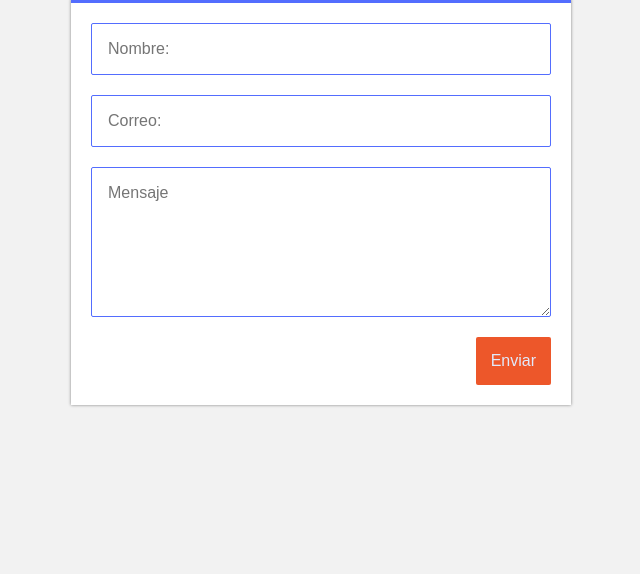
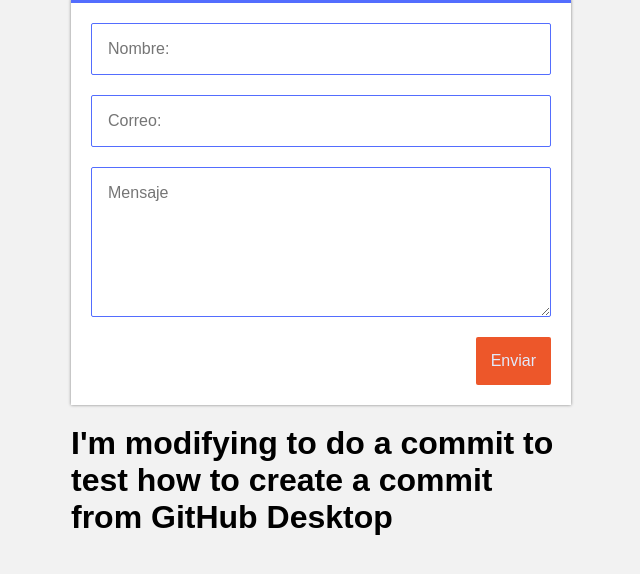
Before and after one commit to rych182/Formulario-validacion-php, a PHP site: page /index.php in a window 1280 px wide. Shown: the part 21-595 px from the top of the page, without its empty margins (319-959 px from the left). Run offline with PHP 8.4, Linux system fonts and the light colour scheme; some web fonts are replaced.

Commit message:
Testing GitHUb Project
I'm modifying this project to test how to function GitHub Projects

```diff
--- a/index.view.php
+++ b/index.view.php
@@ -32,6 +32,7 @@
 
 			<input type="submit" value="Enviar" name="submit" class="btn btn-primary">
 		</form>
+		<h1>I'm modifying to do a commit to test how to create a commit from GitHub Desktop</h1>
 	</div>
 </body>
 </html>
```
